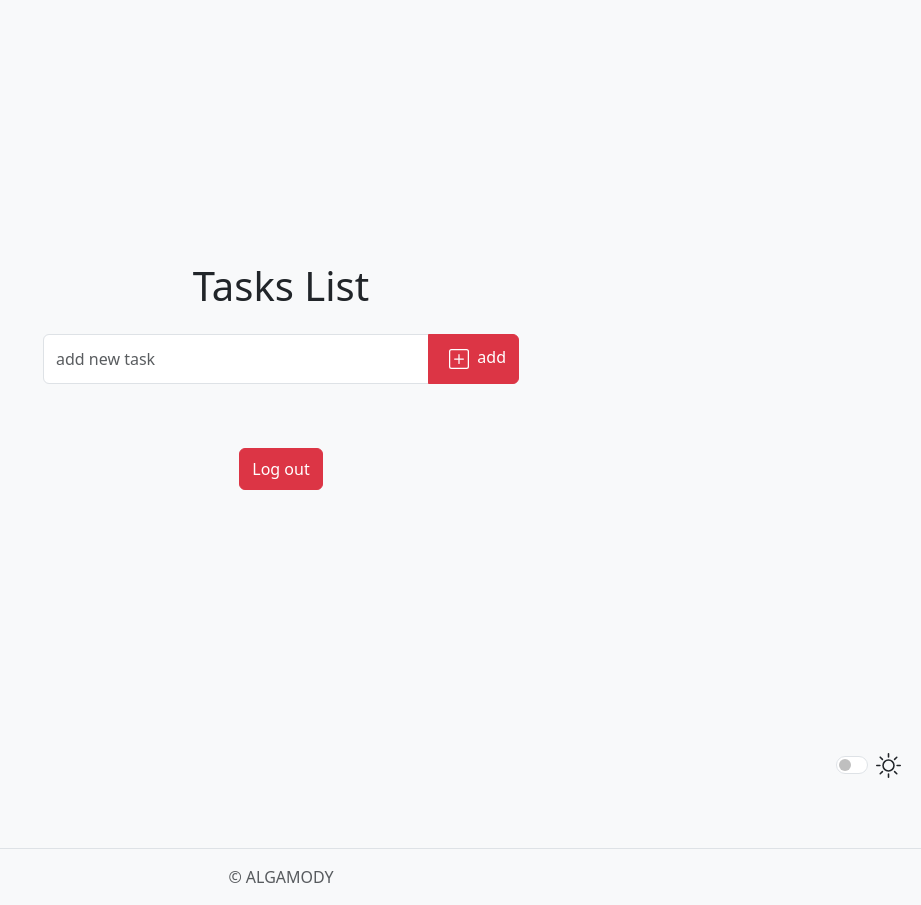
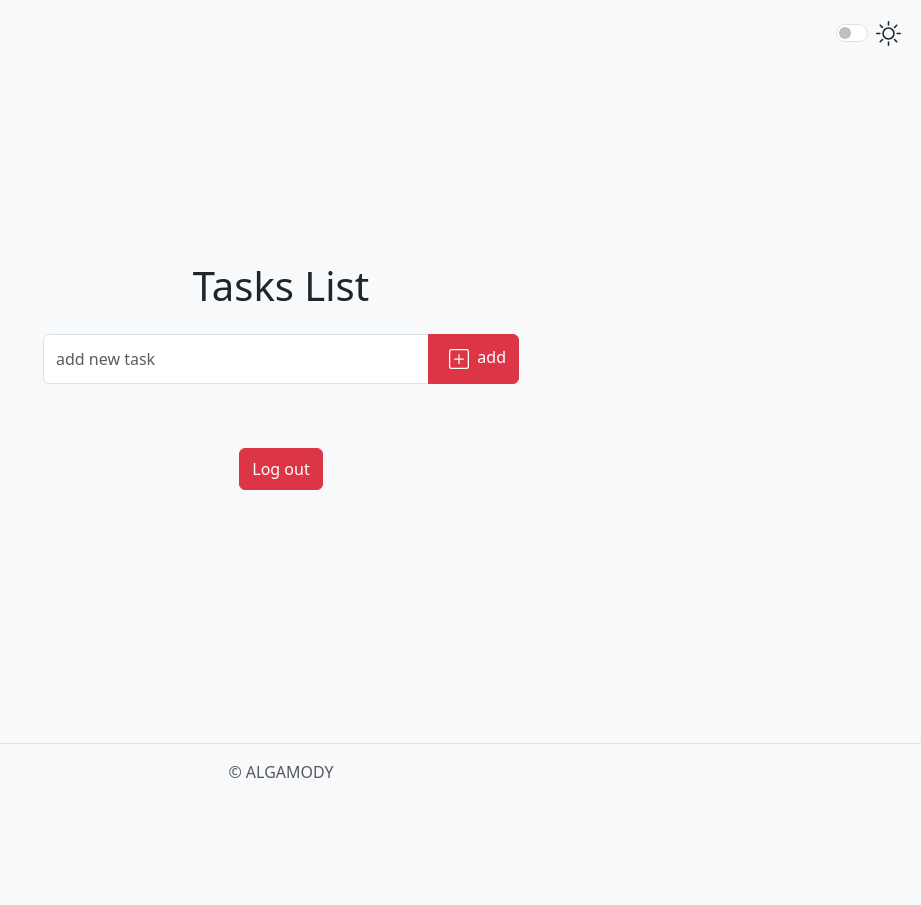
Before and after one commit to algamody/To-Do-List, a plain HTML site: page main.html in a window 1280 px wide. Shown: the whole page, without its empty margins (359-1280 px from the left). After the commit the page ends 800 px from the top, so only its background shows below. Drawn offline with nearby package versions, Linux system fonts and the light colour scheme; sample sign-in values are in the browser's storage.

Commit message:
Update styles.css

```diff
--- a/styles.css
+++ b/styles.css
@@ -20,9 +20,17 @@ button:active,
 
 .theme-toggle {
     position: fixed;
-    bottom: 20px;
+    top: 20px;
     right: 20px;
     z-index: 1050;
+}
+footer{
+    position: fixed;
+    bottom: 0;
+    left: 0;
+    right: 0;
+    padding: 10px;
+    z-index: 1000;
 }
 
 .completed {
@@ -67,7 +75,8 @@ button:active,
 
 /* Button styling */
 .complete-btn,
-.delete-btn {
+.delete-btn
+.edit-btn {
     flex-shrink: 0;
     width: 30px;
     height: 30px;
```
